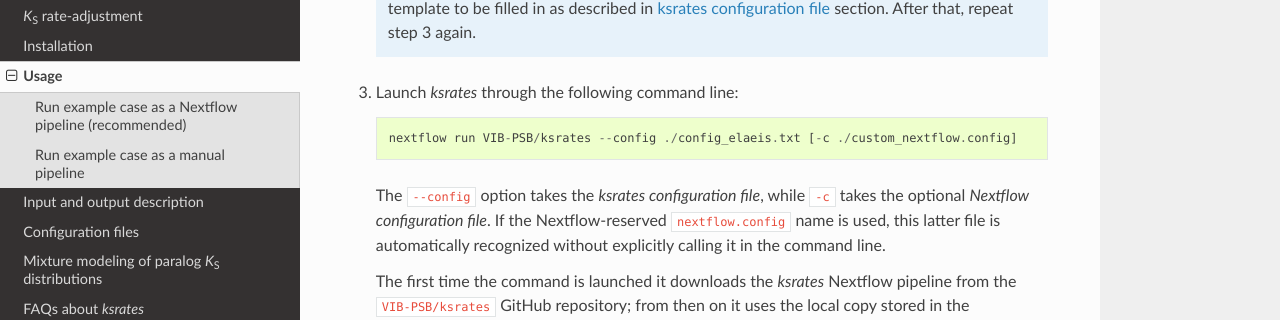
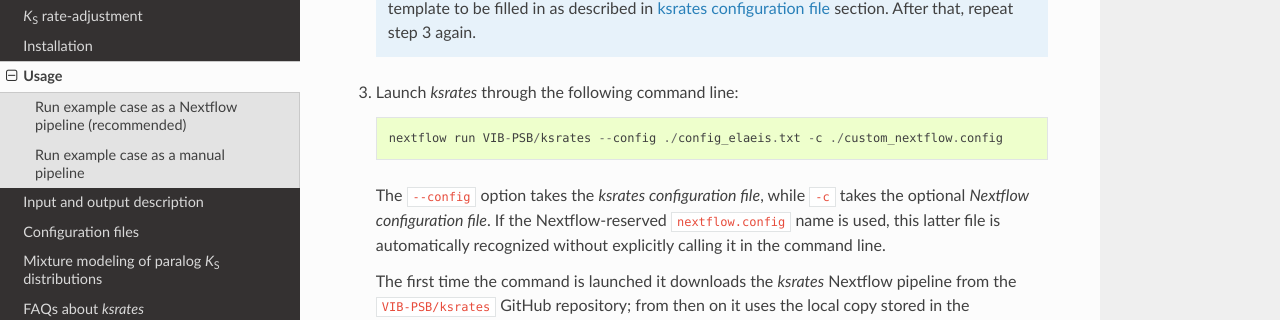
Before and after one commit to VIB-PSB/ksrates, a Sphinx documentation site: the page built from doc/source/usage.rst, in a window 1280 px wide and 900 px high, scrolled down 985 px. Shown: the part 129-449 px from the top of the window. Built offline with Sphinx 7.4.7 and the Read the Docs theme 2.0.0, drawn with Linux system fonts in a browser that asks for light colours.

Commit message:
Remove squared brakets in NF command

```diff
--- a/doc/source/usage.rst
+++ b/doc/source/usage.rst
@@ -34,7 +34,7 @@ The *ksrates* pipeline can be automatically run through Nextflow with a few prep
 
 3.  Launch *ksrates* through the following command line::
 
-        nextflow run VIB-PSB/ksrates --config ./config_elaeis.txt [-c ./custom_nextflow.config]
+        nextflow run VIB-PSB/ksrates --config ./config_elaeis.txt -c ./custom_nextflow.config
 
     The ``--config`` option takes the *ksrates configuration file*, while ``-c`` takes the optional *Nextflow configuration file*. If the Nextflow-reserved ``nextflow.config`` name is used, this latter file is automatically recognized without explicitly calling it in the command line.
 
```
